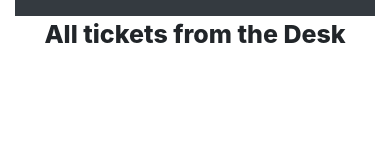
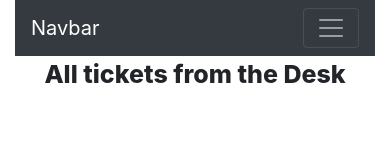
Before and after one commit to aniketdevarkar/hackathon-FreshDesk, a plain HTML site: page index.html in a window 390 px wide. Drawn offline with nearby package versions, Linux system fonts and the light colour scheme; no server answers.

Commit message:
Update index.html

```diff
--- a/index.html
+++ b/index.html
@@ -35,6 +35,10 @@
       <div class="row">
         <div class="col">
           <nav class="navbar navbar-expand-lg navbar-dark bg-dark">
+              <a class="navbar-brand" href="#">Navbar</a>
+  <button class="navbar-toggler" type="button" data-toggle="collapse" data-target="#navbarSupportedContent" aria-controls="navbarSupportedContent" aria-expanded="false" aria-label="Toggle navigation">
+    <span class="navbar-toggler-icon"></span>
+  </button>
             <div class="collapse navbar-collapse" id="navbarNav">
               <ul class="navbar-nav">
                 <li class="nav-item">
```
